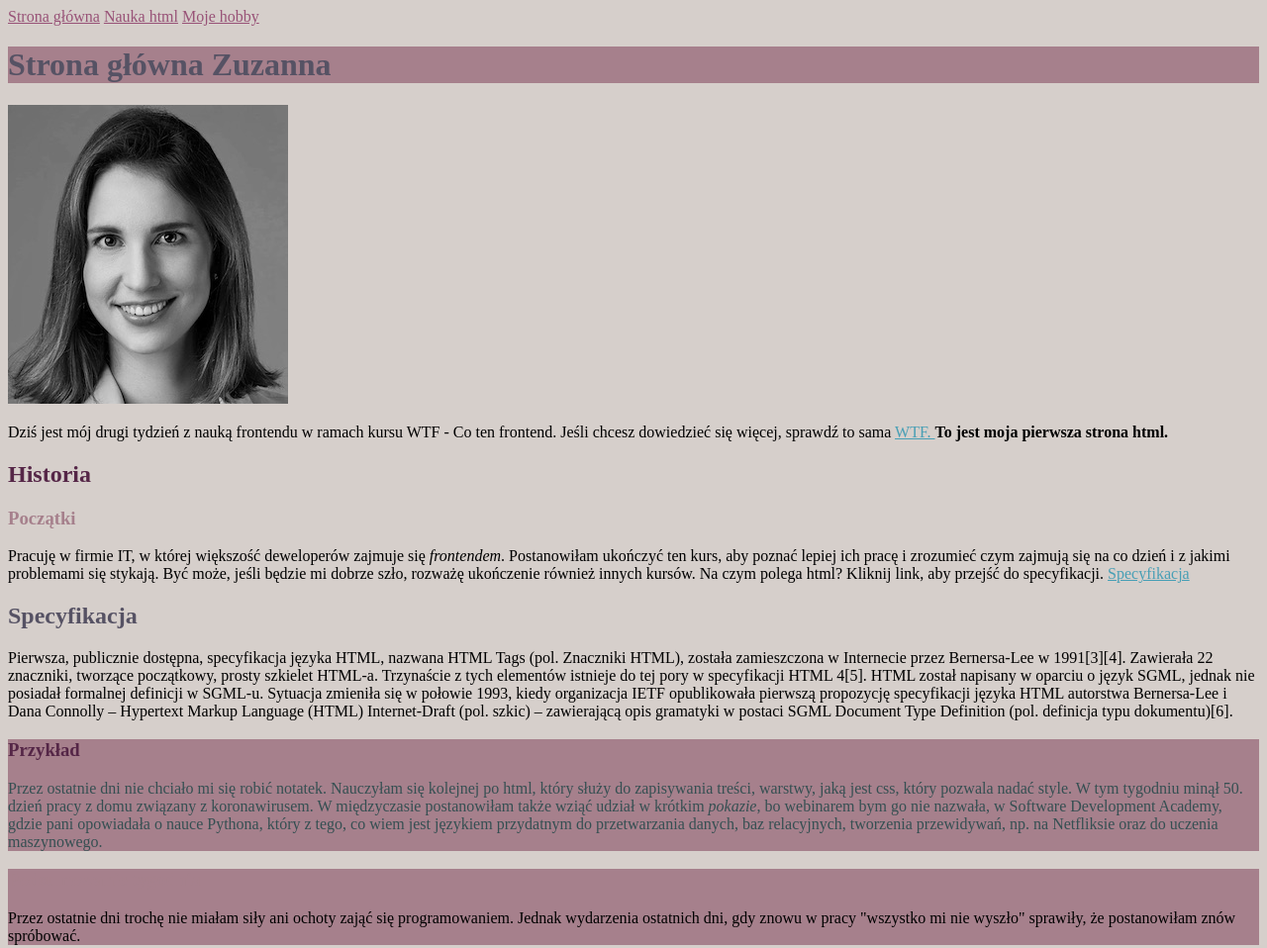
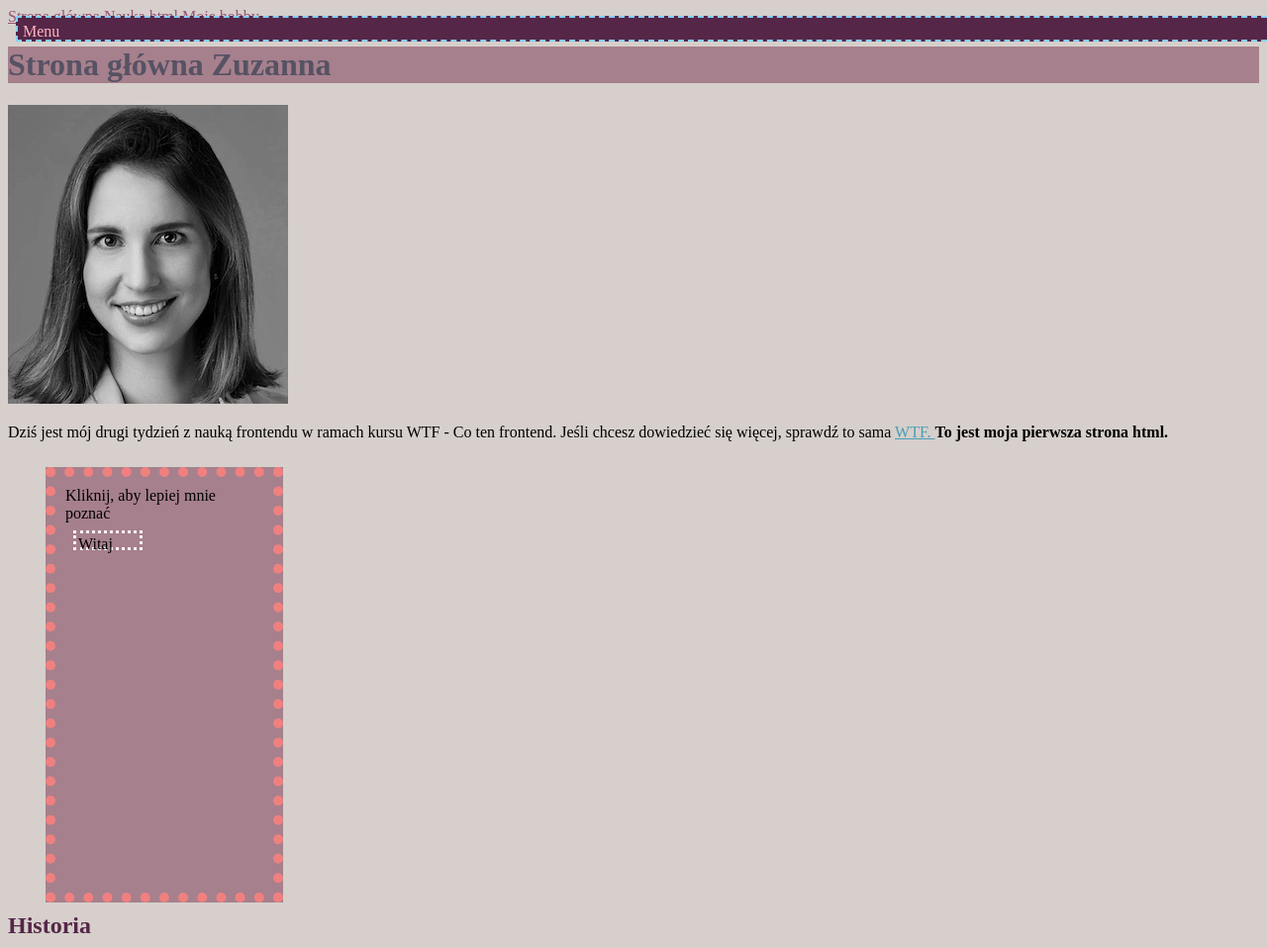
Before and after one commit to zuzanna89/homepage, a plain HTML site: page index.html in a window 1280 px wide. Shown: the top 958 px of the page at 99% size. Drawn offline with Linux system fonts and the light colour scheme.

Commit message:
box position

```diff
--- a/index.html
+++ b/index.html
@@ -12,6 +12,7 @@
 <body>
 
     <header>
+    <div class="absolute">Menu</div>
 <nav>
     <a class=".header-main" href="index.html">Strona główna</a>
     <a class=".header-main" href="nauka-html.html">Nauka html</a>
@@ -29,6 +30,8 @@
         <p>Dziś jest mój drugi tydzień z nauką frontendu w ramach kursu WTF - Co ten frontend. Jeśli chcesz dowiedzieć się więcej, sprawdź to sama <a href="https://cotenfrontend.pl" >WTF. <a/a></a><strong>To jest moja pierwsza
             strona html.</strong>
         </p>
+        <div class="box">Kliknij, aby lepiej mnie poznać
+            <div class="absolute-second">Witaj</div></div>
         <section>
             <h2 class="lavender-header">Historia</h2>
             <h3>Początki</h3>
@@ -96,7 +99,7 @@
 
             </p>
         </section>
-        <div class="box">Kliknij, aby lepiej mnie poznać</div>
+
 
     </main>
     <footer>
--- a/style.css
+++ b/style.css
@@ -16,8 +16,32 @@ nav a {color:#985277;}
 
 .box {background: #A6808c;
       width:200px;
-      height:100px;
+      height:400px;
+      left:30px;
+      top:10px;
       padding:10px;
-      border: 10px dotted lightcoral;}
+      border: 10px dotted lightcoral;
+      margin:8px;
+      position:relative;}
 
-}
+      .absolute
+      {background:#552647;
+        color: lightpink;
+    width:100%;
+    height:12px;
+    padding:5px;
+    border: 2px dashed lightskyblue;
+    margin:8px;
+    position:fixed;}
+
+    .absolute-second
+    {position:sticky;
+        background: #A6808c;
+        width:60px;
+        height:10px;
+        right:30px;
+        padding:2px;
+        top:5px;
+        border:3px dotted lavenderblush;
+        margin:8px;
+    }
```
